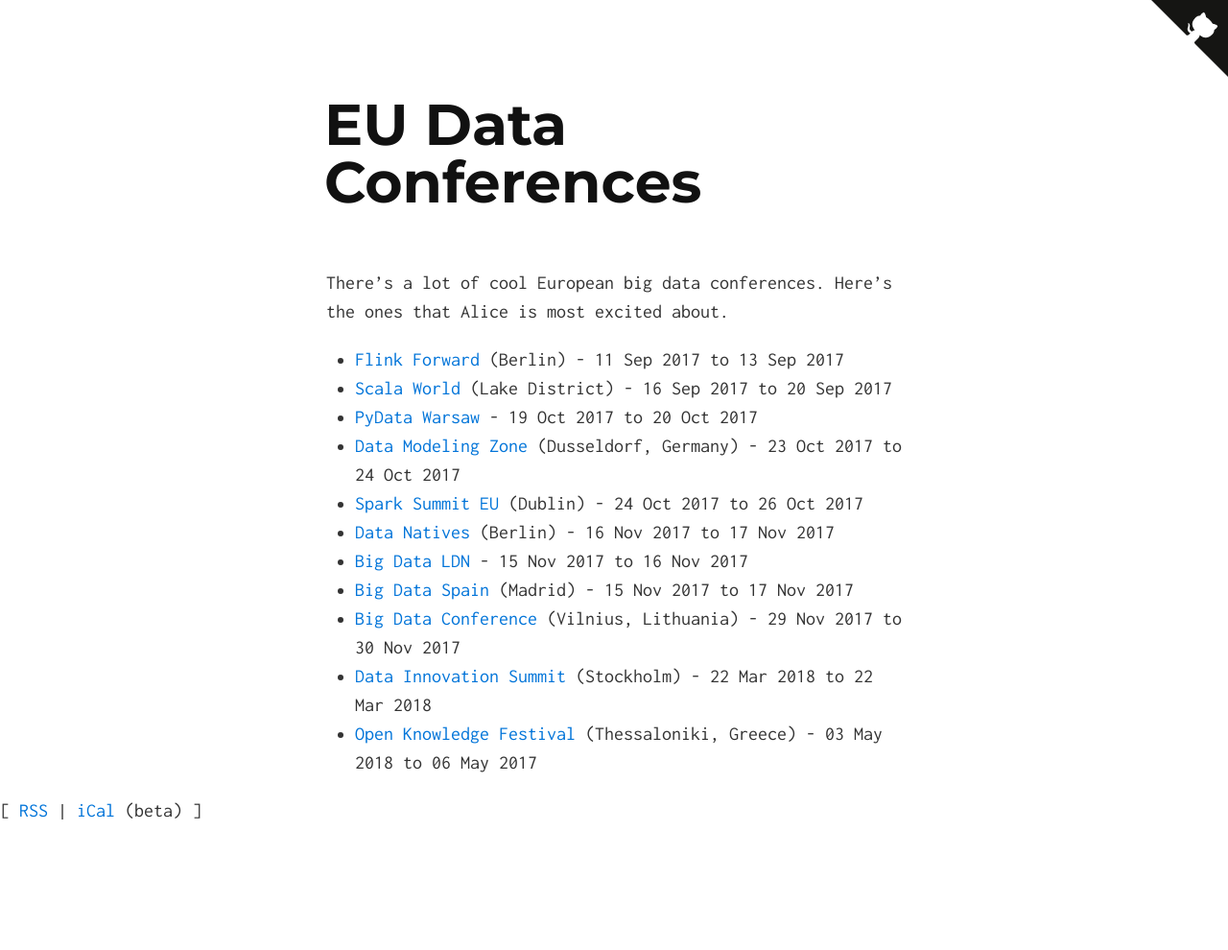
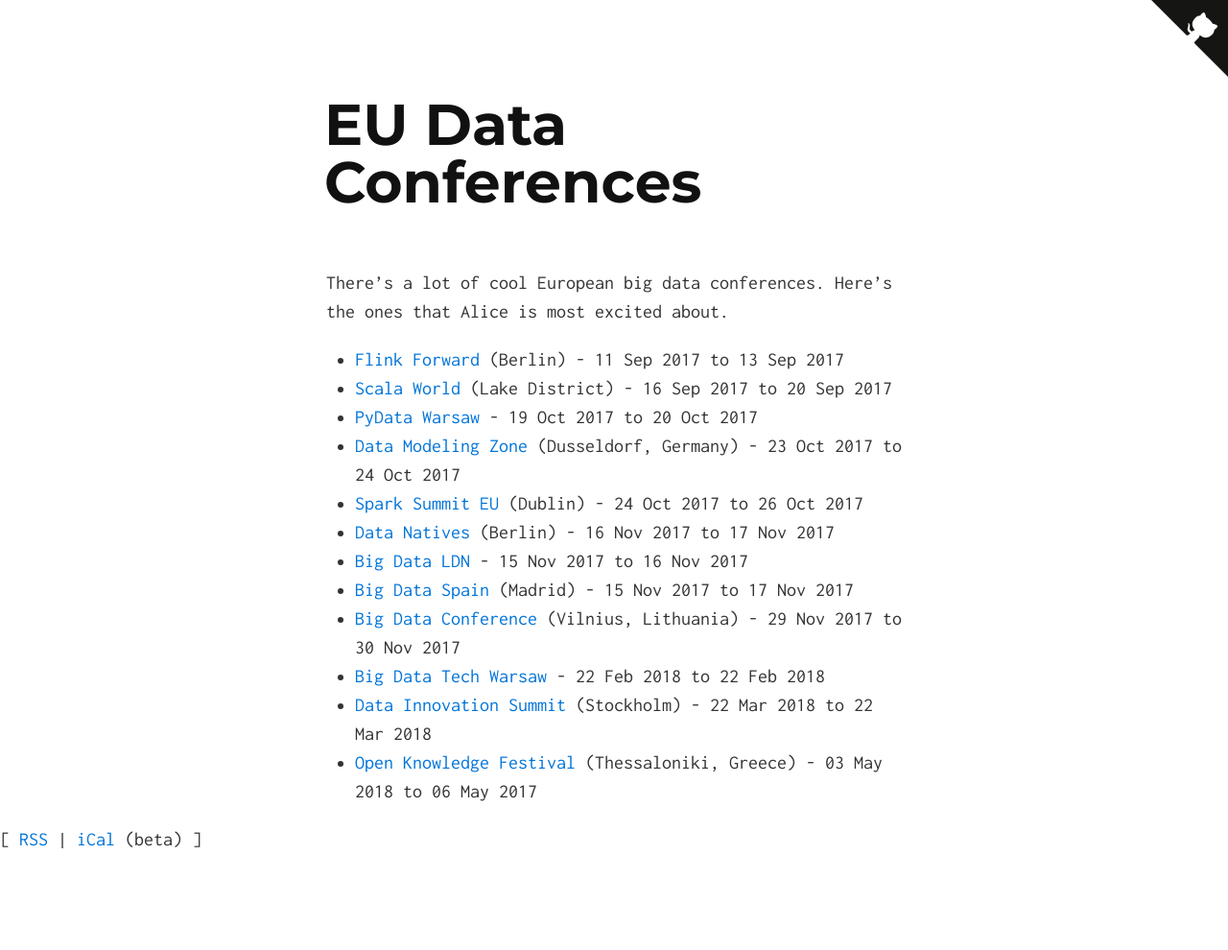
Before and after one commit to eudataconf/eudataconf, a Jekyll site: the page built from index.md, in a window 1280 px wide. Shown: the whole page at 96% size. Built offline with Jekyll 4.4.1, drawn with Linux system fonts in a browser that asks for light colours; before the commit the page ends 960 px from its top, so only the background shows below that.

Commit message:
add Big Data Tech Warsaw

```diff
--- a/_data/conferences.yml
+++ b/_data/conferences.yml
@@ -59,6 +59,12 @@
   startdate: 2017-11-29
   enddate: 2017-11-30
   location: Vilnius, Lithuania
+- name: Big Data Tech Warsaw
+  roughdate: 22 February 2018
+  uid: 24
+  uri: http://bigdatatechwarsaw.eu/
+  startdate: 2018-02-22
+  enddate: 2018-02-22
 - name: Data Innovation Summit
   roughdate: 22 March 2018
   uid: 23
```
